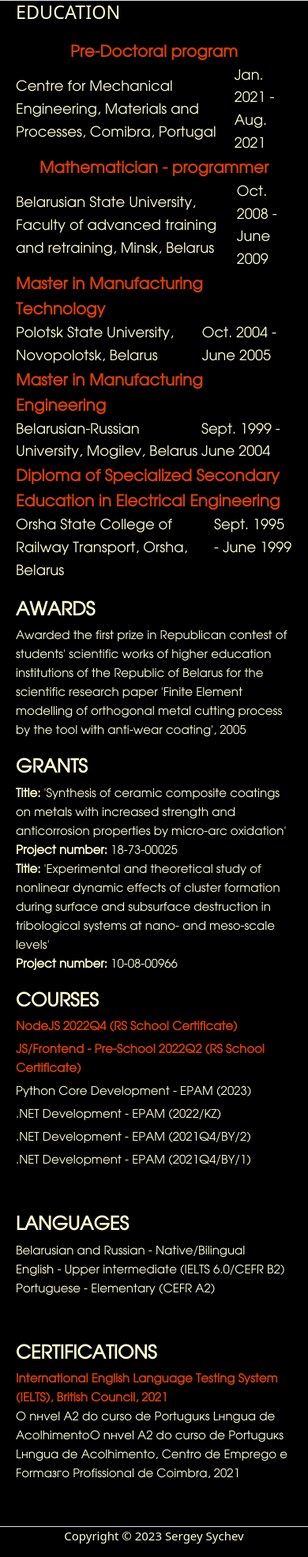
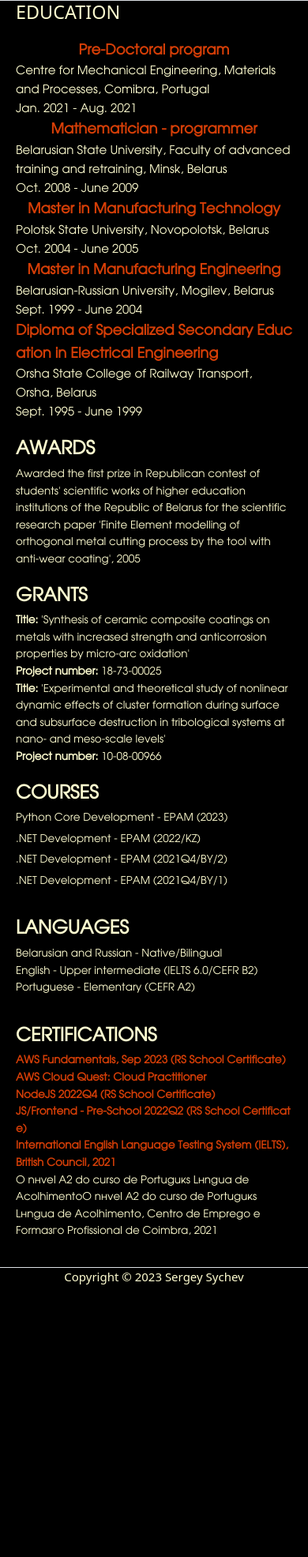
Before and after one commit to sesychev/flask, a Flask app: page /education in a window 390 px wide. Shown: the part 38-2009 px from the top of the page at 79% size. After the commit the page ends 1664 px from the top, so only its background shows below. Run offline with Flask 3, Linux system fonts and the light colour scheme; some libraries are stand-ins or nearby versions.

Commit message:
app: update personal info

```diff
--- a/static/css/style.css
+++ b/static/css/style.css
@@ -4,6 +4,7 @@ h1:focus {
 
 html {
   font-size: 15px;
+  position: relative;
 }
 /*
     @media (min-width: 768px) {
@@ -21,8 +22,9 @@ html {
   box-shadow: 0 0 0 0.1rem white, 0 0 0 0.25rem #258cfb;
 }
 
-html {
-  position: relative;
+.xxx span,
+a {
+  word-break: break-all;
 }
 
 body {
@@ -575,10 +577,7 @@ color: #004f49;
 
   .contacts,
   .skills,
-  .languages,
-  .courses,
-  .projects,
-  .certifications {
+  .projects {
     margin-bottom: 20px;
     border-radius: 10px;
   }
@@ -595,6 +594,30 @@ color: #004f49;
       "interest";
 
     grid-template-columns: 1fr;
+  }
+}
+
+@media (max-width: 650px) {
+  .outer-wrapper {
+    font-size: 0.9rem;
+  }
+
+  .company,
+  .year {
+    font-size: 1rem;
+  }
+
+  .position-year {
+    flex-direction: column;
+    align-items: flex-start;
+  }
+
+  .company {
+    align-self: flex-start;
+  }
+
+  .position {
+    font-size: 18px;
   }
 }
 
--- a/static/data/education.json
+++ b/static/data/education.json
@@ -4,7 +4,7 @@
     "position": "Pre-Doctoral program",
     "years": "Jan. 2021 - Aug. 2021",
     "company": "Centre for Mechanical Engineering, Materials and Processes, Comibra, Portugal",
-        "link": "https://english.spbstu.ru/"
+    "link": "https://www.uc.pt/cemmpre/"
   },
   {
     "id": 2,
@@ -12,8 +12,7 @@
     "years": "Oct. 2008 - June 2009",
     "company": "Belarusian State University, Faculty of advanced training and retraining, Minsk, Belarus",
     "link": "https://bsu.by/en/structure/faculties/kafedry/faculty-of-advanced-training-and-retraining-d"
-    }
-    ,
+  },
   {
     "id": 3,
     "position": "Master in Manufacturing Technology",
@@ -27,8 +26,7 @@
     "years": "Sept. 1999 - June 2004",
     "company": "Belarusian-Russian University, Mogilev, Belarus",
     "link": "http://en.bru.by/"
-    }
-    ,
+  },
   {
     "id": 5,
     "position": "Diploma of Specialized Secondary Education in Electrical Engineering",
--- a/templates/base.html
+++ b/templates/base.html
@@ -77,12 +77,13 @@
                   >PUBLICATIONS</a
                 >
               </li>
+              <!--
               <li class="nav-item">
                 <a class="nav-link" href="{{ url_for('table') }}"
                   >TABLE(in progress)</a
                 >
               </li>
-              <li class="nav-item">
+                           <li class="nav-item">
                 <a class="nav-link" href="{{ url_for('ifc') }}"
                   >IFC(in progress)</a
                 >
@@ -92,6 +93,7 @@
                   >PROGRESS(in progress)</a
                 >
               </li>
+              -->
             </ul>
           </div>
         </nav>
--- a/templates/education.html
+++ b/templates/education.html
@@ -50,24 +50,7 @@
   <div id="courses" class="courses">
     <h2 class="heading">COURSES</h2>
     <ul class="ul-courses">
-      <li>
-        <a
-          class="active"
-          href="https://app.rs.school/certificate/kfsdtobu"
-          target="_blank"
-          ><strong>NodeJS 2022Q4 (RS School Certificate)</strong></a
-        >
-      </li>
-      <li>
-        <a
-          class="active"
-          href="https://app.rs.school/certificate/xo22bf92"
-          target="_blank"
-          ><strong
-            >JS/Frontend - Pre-School 2022Q2 (RS School Certificate)</strong
-          ></a
-        >
-      </li>
+
       <li>Python Core Development - EPAM (2023)</li>
       <li>.NET Development - EPAM (2022/KZ)</li>
       <li>.NET Development - EPAM (2021Q4/BY/2)</li>
@@ -87,6 +70,40 @@
   <div id="certifications" class="certifications">
     <h2 class="heading">CERTIFICATIONS</h2>
     <ol class="subheading">
+      <li>
+        <a
+          class="active"
+          href="#"
+          target="_blank"
+          ><strong>AWS Fundamentals, Sep 2023 (RS School Certificate)</strong></a
+        >
+      </li>
+      <li>
+        <a
+          class="active"
+          href="https://www.credly.com/badges/7a33b43a-9f01-4320-a83d-5291478c0831/public_url"
+          target="_blank"
+          ><strong>AWS Cloud Quest: Cloud Practitioner</strong></a
+        >
+      </li>
+      <li>
+        <a
+          class="active"
+          href="https://app.rs.school/certificate/kfsdtobu"
+          target="_blank"
+          ><strong>NodeJS 2022Q4 (RS School Certificate)</strong></a
+        >
+      </li>
+      <li>
+        <a
+          class="active"
+          href="https://app.rs.school/certificate/xo22bf92"
+          target="_blank"
+          ><strong
+            >JS/Frontend - Pre-School 2022Q2 (RS School Certificate)</strong
+          ></a
+        >
+      </li>
       <li>
         <a
           class="active"
--- a/templates/publications.html
+++ b/templates/publications.html
@@ -10,7 +10,7 @@ content %}
     {% for item in data %}
     <div class="info">
       <div class="subheading">
-        <div>
+        <div class="xxx">
           <span>{{ item.id }}.</span>
           <span> {{ item.title }} </span>
           <span>{{ item.authors }}</span>
```
Also changed, not shown: static/data/users.json (+1 -1 lines), templates/index.html (+8 -6 lines). Lines whose indentation alone changed are shown as unchanged.
